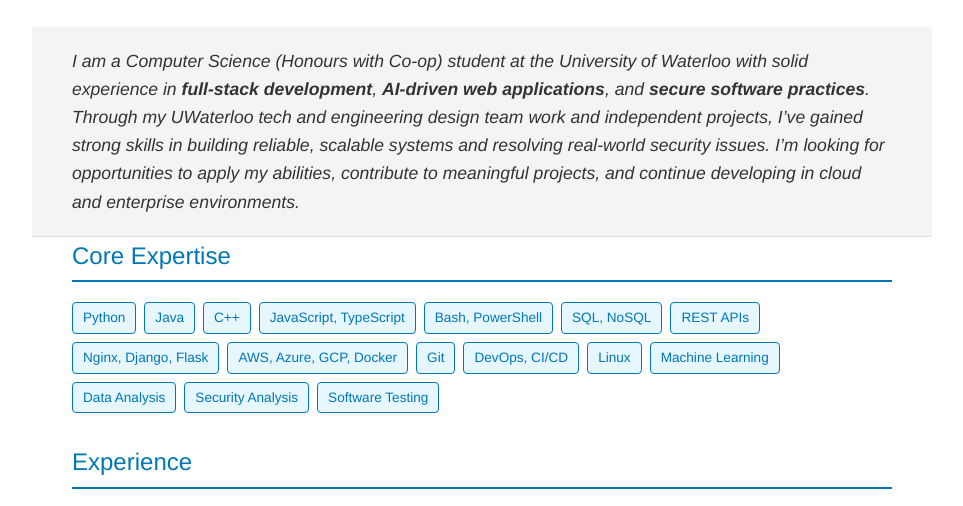
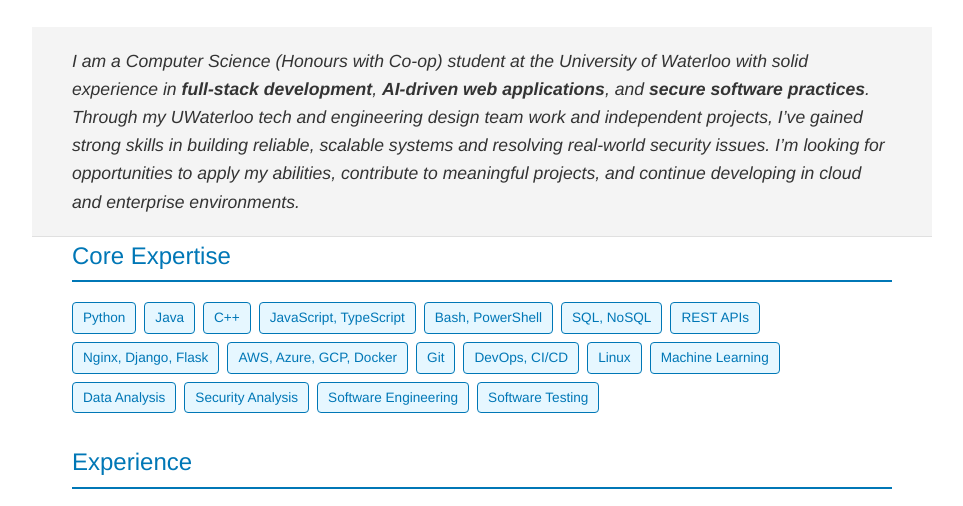
Before and after one commit to jess-tech-lab/portfolio, a plain HTML site: page index.html in a window 1280 px wide. Shown: the part 274-780 px from the top of the page, without its empty margins (158-1121 px from the left). Drawn offline with Linux system fonts and the light colour scheme.

Commit message:
Update skills

```diff
--- a/index.html
+++ b/index.html
@@ -59,6 +59,7 @@
                 <span class="skill-tag">Machine Learning</span>
                 <span class="skill-tag">Data Analysis</span>
                 <span class="skill-tag">Security Analysis</span>
+                <span class="skill-tag">Software Engineering</span>
                 <span class="skill-tag">Software Testing</span>
             </div>
         </section>
```
